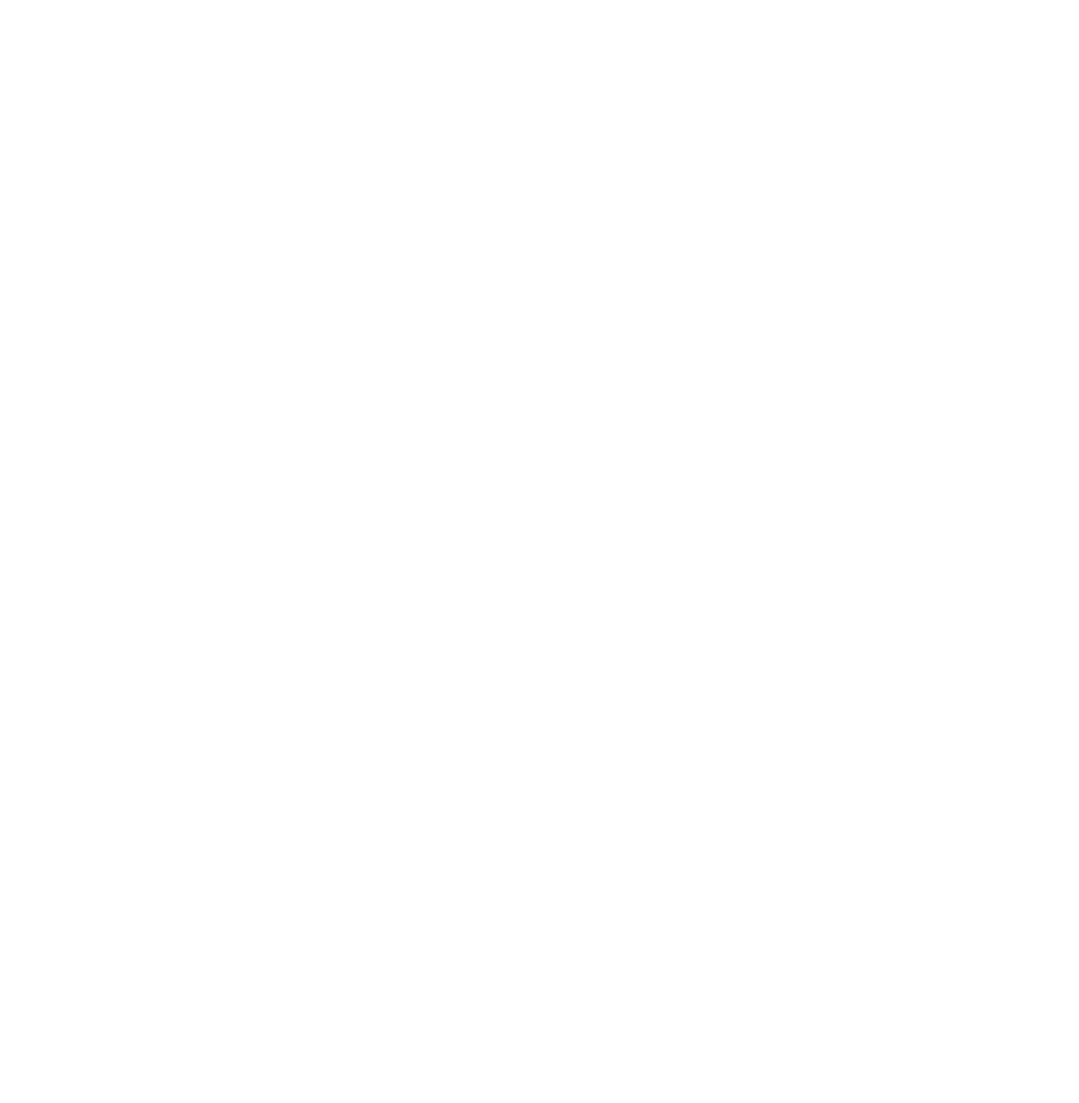
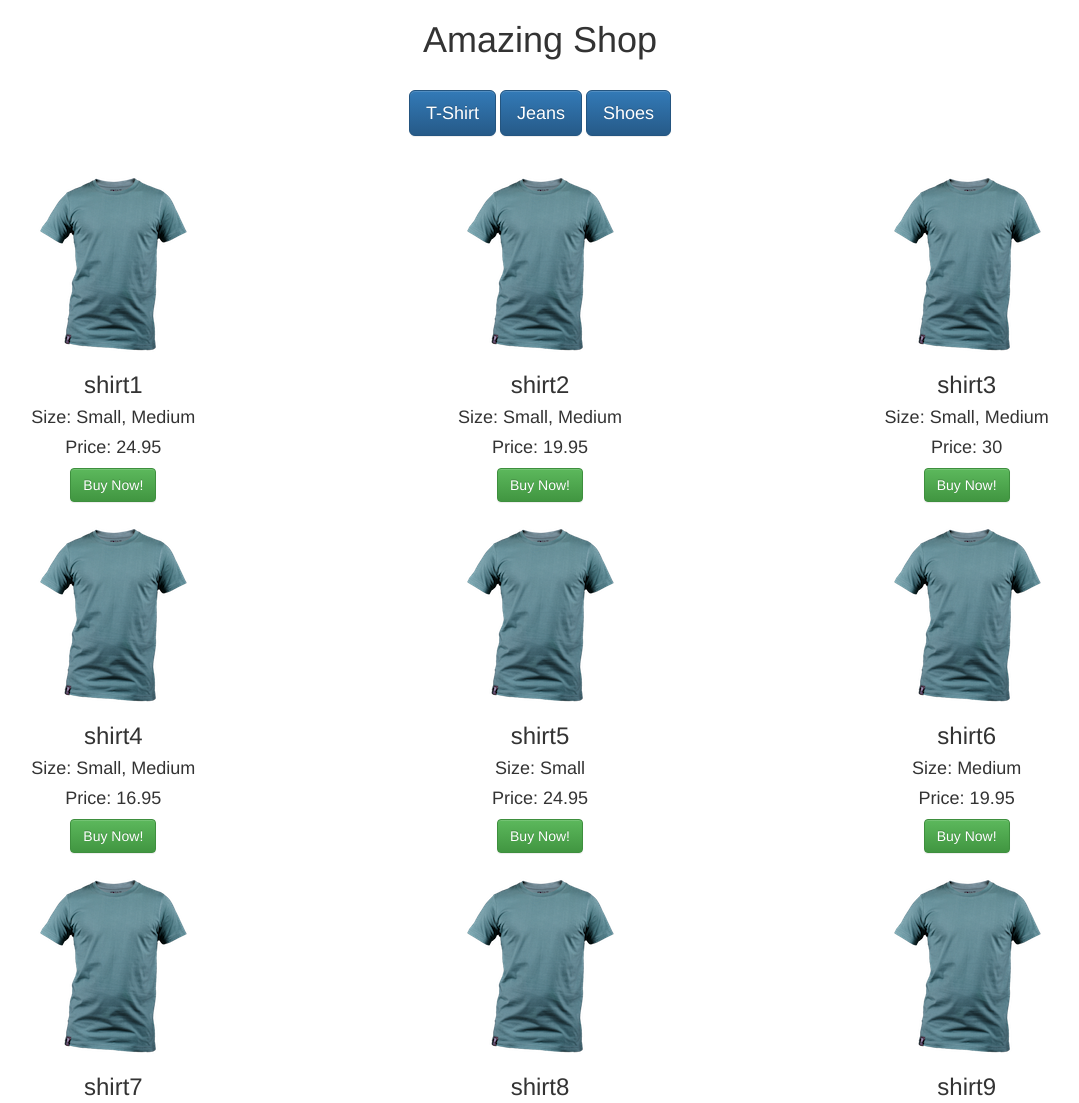
Before and after one commit to rchrdchn/ecommerce-site, a plain HTML site: page index.html in a window 1280 px wide. Shown: the top 1103 px of the page, without its empty margins (100-1179 px from the left). Before the commit the page ends 800 px from the top, so only its background shows below. Drawn offline with nearby package versions, Linux system fonts and the light colour scheme.

Commit message:
finished adding items, function, for loop

```diff
--- a/css/main.css
+++ b/css/main.css
@@ -0,0 +1,15 @@
+* {
+	text-align: center;
+}
+
+.title {
+	margin-bottom: 30px;
+}
+
+#products {
+	margin-top: 40px;
+}
+
+.bigDiv {
+	margin-bottom: 25px;
+}
--- a/index.html
+++ b/index.html
@@ -32,11 +32,24 @@
 	<link href="css/main.css" rel="stylesheet">
 
 	<!-- TITLE -->
-	<title>Week 11</title>
+	<title>Amazing Shop</title>
 
 </head>
 
 <body>
+	<div class="container-fluid">
+		<div class="row">
+			<h1 class="title">Amazing Shop</h1>
+
+		<div>
+			<button type="button" class="btn btn-primary btn-lg">T-Shirt</button>
+			<button type="button" class="btn btn-primary btn-lg">Jeans</button>
+			<button type="button" class="btn btn-primary btn-lg">Shoes</button>
+		</div>
+
+			<div id="products"></div>
+		</div>
+	</div>
 
 	<!-- JQUERY -->
 	<script src="https://ajax.googleapis.com/ajax/libs/jquery/3.1.1/jquery.min.js"></script>
--- a/js/main.js
+++ b/js/main.js
@@ -1,100 +1,56 @@
-// 1) Create three objects with four properties using object literal notation. What is an "object literal"?
+// creating allTees array
+var allTees = new Array;
 
-// var person1 = {
-// 	firstName: "rich",
-// 	lastName: "chan",
-// 	location: "san francisco",
-// 	phone: "nexus"
-// 	}
-
-// var person2 = {
-// 	firstName: "rich",
-// 	lastName: "chan",
-// 	location: "san francisco",
-// 	phone: "nexus"
-// }
-
-// var person3	= {
-// 	firstName: "rich",
-// 	lastName: "chan",
-// 	location: "san francisco",
-// 	phone: "nexus"
-// }
-
-// 2) Create the same three objects, with the same four properties, using a constructor function instead.
-
-// function familyMembers(firstName, lastName, location, phone) {
-// 	this.firstName = firstName,
-// 	this.lastName = lastName,
-// 	this.location = location,
-// 	this.phone = phone
-// }
-
-// 3) Using a constructor function, create an object with a method. Have that method multiply two numbers and return the product.
-
-// function FamilyMembers(firstName, lastName, location, phone) {
-// 	this.firstName = firstName,
-// 	this.lastName = lastName,
-// 	this.location = location,
-// 	this.phone = phone
-// }
-
-// var rich = new FamilyMembers("rich", "chan", "sf", "iphone");
-// var anthony = new FamilyMembers("anthone", "jose", "cali", "nexus");
-
-// for (i = 0; i < FamilyMembers.length; i++) {
-// 	console.log(i);
-// }
-
-// var adidas = {
-// 	model: "predator",
-// 	price: 90,
-// 	quantity: 12,
-// 	revenue: function() {
-// 		return this.price * this.quantity;
-// 	}
-// }
-
-// var nike = {
-// 	model: "mercurial",
-// 	price: 95,
-// 	quantity: 10,
-// 	revenue: function() {
-// 		return this.price * this.quantity;
-// 	}
-// }
-
-// var puma = {
-// 	model: "king",
-// 	price: 80,
-// 	quantity: 15,
-// 	revenue: function() {
-// 		return this.price * this.quantity;
-// 	}
-// }
-
-// var shoes = [adidas, nike, puma];
-
-// for (i = 0; i < shoes.length; i++) {
-// 	console.log(shoes[i].revenue());
-// }
-
-var arrayShoes = [];
-
-function Shoes(model, price, quantity) {
+// creating one object with 4 properties using constructor notation
+// pushing all new Tees to allTees array
+function Tees(model, sizes, price, image) {
 	this.model = model,
+	this.sizes = sizes,
 	this.price = price,
-	this.quantity = quantity,
-	this.revenue = function() {
-		return (this.price * this.quantity);
-	}
-	arrayShoes.push(this);
+	this.image = image,
+	allTees.push(this) // pushing new Tees to allTees array
 }
 
-var adidas = new Shoes("predator", 90, 12);
-var nike = new Shoes("mercurial", 95, 10);
-var puma = new Shoes("king", 80, 15);
+// creating nine objects
+var shirt1 = new Tees("shirt1", "Small, Medium", 24.95, "images/tshirt.png");
+var shirt2 = new Tees("shirt2", "Small, Medium", 19.95, "images/tshirt.png");
+var shirt3 = new Tees("shirt3", "Small, Medium", 30, "images/tshirt.png");
+var shirt4 = new Tees("shirt4", "Small, Medium", 16.95, "images/tshirt.png");
+var shirt5 = new Tees("shirt5", "Small", 24.95, "images/tshirt.png");
+var shirt6 = new Tees("shirt6", "Medium", 19.95, "images/tshirt.png");
+var shirt7 = new Tees("shirt7", "Small, Medium", 24.95, "images/tshirt.png");
+var shirt8 = new Tees("shirt8", "Small, Medium", 16.95, "images/tshirt.png");
+var shirt9 = new Tees("shirt9", "Medium", 19.95, "images/tshirt.png");
 
-for (i = 0; i < arrayShoes.length; i++) {
-	console.log(arrayShoes[i].revenue());
+
+for (i = 0; i < allTees.length; i++) {
+	var bigDiv = document.createElement("div"),
+		smallDiv = document.createElement("div"),
+		image = document.createElement("img"),
+		model = document.createElement("h3"),
+		size = document.createElement("h4"),
+		price = document.createElement("h4"),
+		button = document.createElement("button");
+
+	//
+	image.src = allTees[i].image;
+	model.innerHTML = allTees[i].model;
+	size.innerHTML = "Size: " + allTees[i].sizes;
+	price.innerHTML = "Price: " + allTees[i].price;
+	button.innerHTML = "Buy Now!";
+
+	//
+	bigDiv.className = "col-md-4 bigDiv";
+	button.className = "btn btn-success";
+
+	// appending to smallDiv and bigDiv
+	smallDiv.appendChild(image);
+	bigDiv.appendChild(smallDiv);
+	bigDiv.appendChild(model);
+	bigDiv.appendChild(size);
+	bigDiv.appendChild(price);
+	bigDiv.appendChild(button);
+
+	// appending bigDiv to products div
+	document.getElementById("products").appendChild(bigDiv);
 }
```
Also changed, not shown: images/tshirt.png (added).
